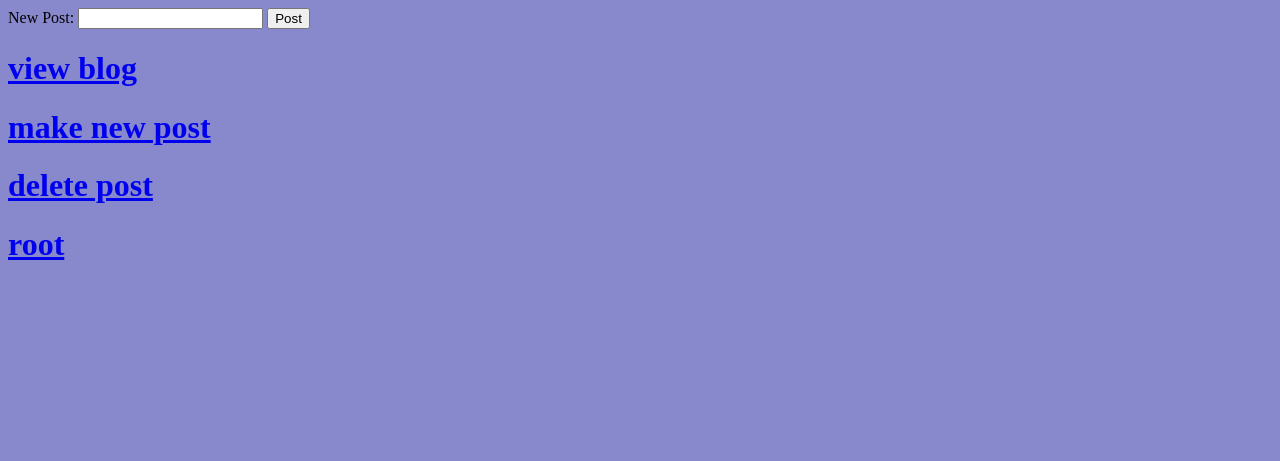
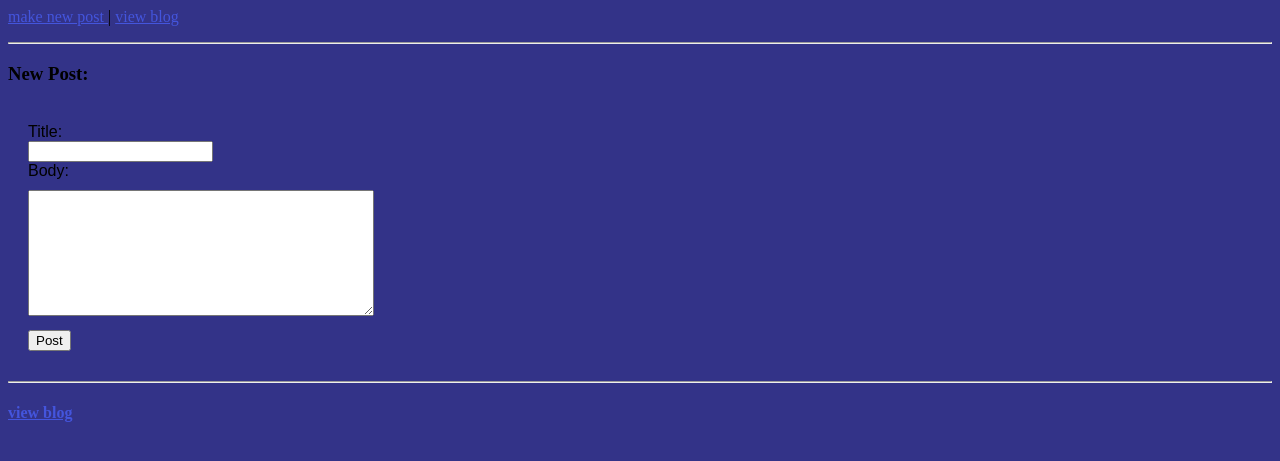
Before and after one commit to AdamD-2096/build-a-blog, a Flask app: page /post_form in a window 1280 px wide. Shown: the top 461 px of the page. Run offline with Flask 2, Linux system fonts and the light colour scheme.

Commit message:
assignment done

```diff
--- a/main.py
+++ b/main.py
@@ -1,4 +1,4 @@
-from flask import Flask, request, redirect, render_template
+from flask import Flask, request, redirect, render_template, session, flash
 from flask_sqlalchemy import SQLAlchemy
 
 
@@ -7,6 +7,8 @@ app.config['DEBUG'] = True
 app.config['SQLALCHEMY_DATABASE_URI'] ='mysql+pymysql://build-a-blog:@localhost:8889/build-a-blog'
 app.config['SQLALCHEMY_ECHO'] = True
 db = SQLAlchemy(app)
+app.secret_key = "B5"
+
 
 class Post(db.Model):
 
@@ -24,22 +26,33 @@ class Post(db.Model):
 
 @app.route('/')
 def index():
-    return render_template('base.html')
+    return redirect('/blog')
 
 @app.route("/blog")
 def blog():
-    posts = Post.query.all()
-    return render_template('posts.html', title="Blog", posts=posts)
+    num = request.args.get('id')
+    if num:
+        post = Post.query.get(num)
+        return render_template('postit.html', post=post)
+    else:
+        posts = Post.query.all()
+        return render_template('posts.html', title="Blog", posts=posts)
 
 @app.route('/post_form', methods=["POST", "GET"])
 def post_form():
     if request.method == "POST":
-        postit = request.form["postit"]
-        new_post = Post(postit, "")
+        title = request.form["title"]
+        body = request.form["body"]
+        if body == "" or title == "":
+            flash("please have content in both fields", "error")
+            return redirect("/post_form")
+        new_post = Post(title, body)
         db.session.add(new_post)
         db.session.commit()
+        return redirect("/post?id=" + str(new_post.id))
 
     return render_template("blog.html", title="New Post")
+
 
 @app.route("/delete_post", methods=['POST', 'GET'])
 def delete():
@@ -49,5 +62,7 @@ def delete():
         db.session.delete(post)
         db.session.commit()
     return redirect('/blog')
+
+
 if __name__ == '__main__':
     app.run()
--- a/static/styles/style.css
+++ b/static/styles/style.css
@@ -1,3 +1,22 @@
 body{
-    background-color: #88c
+    background-color: #338
 }
+.error{
+    color: #b00;
+}
+a{
+    color: #45d
+}
+a:hover{
+    text-shadow: 0.15em 0.15em #115
+}
+textarea {
+    margin: 10px 0;
+    width: 340px;
+    height: 120px;
+}
+form {
+    padding: 20px;
+    width: 200px;
+    font: 16px sans-serif;
+}
--- a/templates/base.html
+++ b/templates/base.html
@@ -6,29 +6,26 @@
     </head>
 
     <body>
+        <nav>
+            <a href="/post_form">
+                make new post
+            </a> |
+            <a href="/blog">
+                view blog
+            </a>
+        </nav>
+        {% with messages = get_flashed_messages(with_categories=True) %}
+            <ul>
+            {% for category,message in messages %}
+                <li class="{{category}}">{{message}}</li>
+            {% endfor %}
+            </ul>
+            <hr/>
+        {% endwith %}
 
         {% block content %}
         {% endblock %}
 
-        <h1>
-            <a href="/blog">
-                view blog
-            </a>
-        </h1>
-        <h1>
-            <a href="/post_form">
-                make new post
-            </a>
-        </h1>
-        <h1>
-            <a href="/delete_post">
-                delete post
-            </a>
-        </h1>
-        <h1>
-            <a href="/">
-                root
-            </a>
-        </h1>
+
     </body>
 </html>
--- a/templates/blog.html
+++ b/templates/blog.html
@@ -1,11 +1,27 @@
 {% extends "base.html" %}
 
 {% block content %}
+<h3>New Post:<h3>
 <form method="post">
+
     <label>
-        New Post:
-        <input type ="text" name="postit"/>
+        Title:
+        <input type ="text" name="title"/>
     </label>
+
+    <label>
+        Body:
+        <textarea name="body"></textarea>
+    </label>
+
     <input type="submit" value="Post"/>
 </form>
+
+<hr/>
+
+<h4>
+    <a href="/blog">
+        view blog
+    </a>
+</h4>
 {% endblock %}
```
Also changed, not shown: templates/postit.html (added, +23 -0 lines), templates/posts.html (+8 -1 lines).
